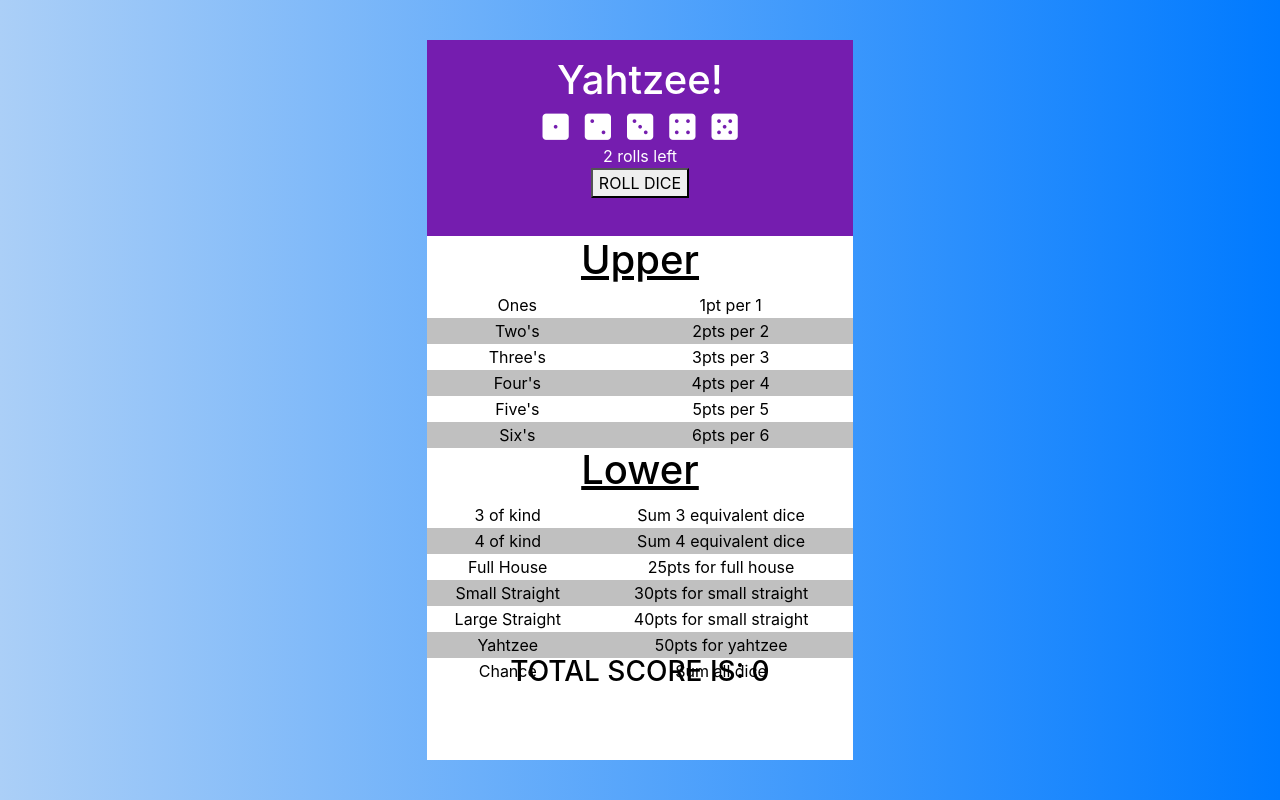
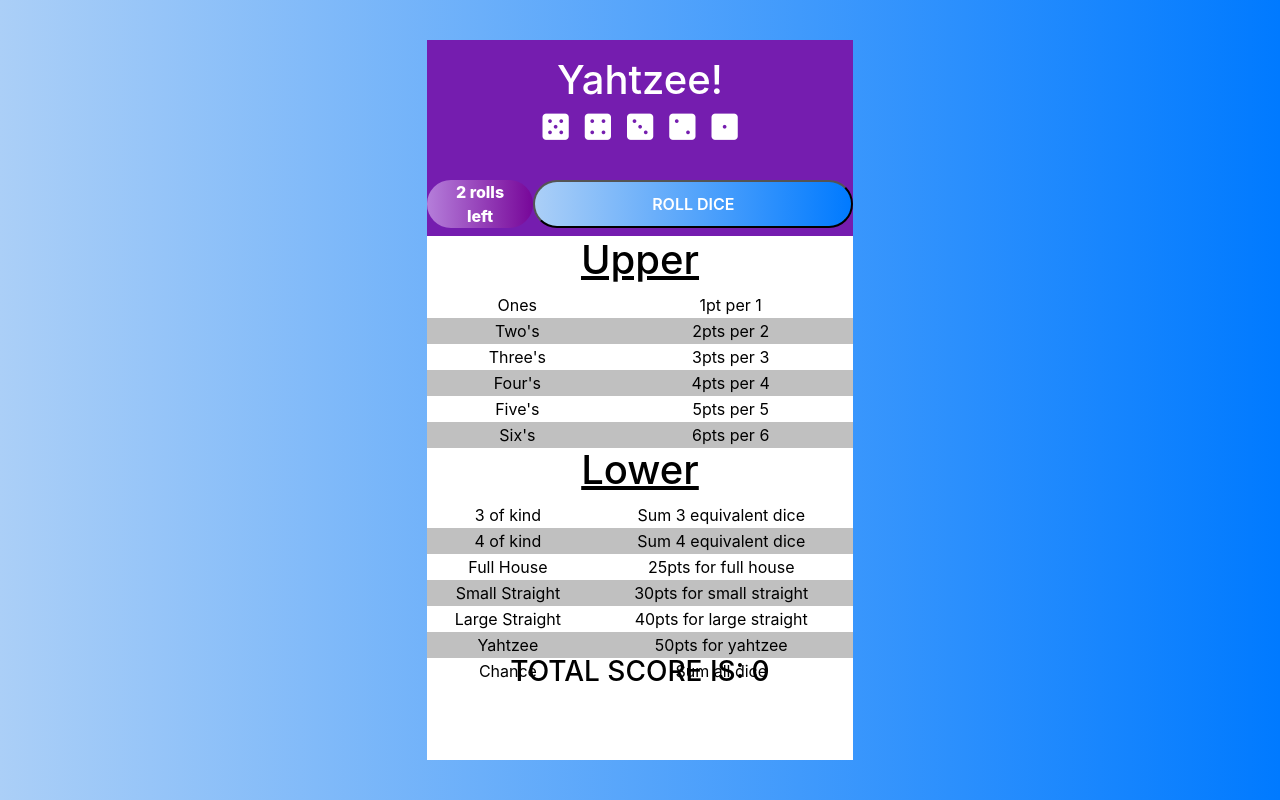
Before and after one commit to aji1414/Yahtzee, a React (Create React App) app: page / in a window 1280 px wide. Built offline with nearby package versions, Linux system fonts and the light colour scheme.

Commit message:
completed all rules logic functions and some more styling

```diff
--- a/src/Components/Board/Board.component.jsx
+++ b/src/Components/Board/Board.component.jsx
@@ -7,9 +7,8 @@
 class Board extends Component{
 
     state={
-        dice:[[1, true],[2, true],[3, true],[4, true],[5, true]],
-        rollsLeft: 2,
-        totalScore:0
+        dice:[[5, true],[4, true],[3, true],[2, true],[1, true]],
+        rollsLeft: 2
     }
 
     diceClick = (diceNo) => {
@@ -21,10 +20,13 @@
         });
     }
 
-    rollDice = () =>{
-        // alert user if no more rolls left
-        if(this.state.rollsLeft === 0) return alert("No Rolls Left, pick a scoring!")
+    resetRolls = () => {
+        this.resetDice();
+        this.setState({rollsLeft: 2});
 
+    }
+
+    resetDice = () => {
         // define empty array for new dice numbers and push random numbers in
         let newDiceNumbers = [];
         for (var i = 0; i < 5; i++) {newDiceNumbers.push(this.randomNumber())};
@@ -38,7 +40,13 @@
                 else return stateDice;
             })
         })
+    }
 
+    rollDice = () =>{
+        // alert user if no more rolls left
+        if(this.state.rollsLeft === 0) return alert("No Rolls Left, pick a scoring!")
+
+        this.resetDice();
     }
 
     randomNumber = () => {
@@ -53,7 +61,7 @@
                 rollDice={this.rollDice}
                 dice={this.state.dice}
                 rollsLeft={this.state.rollsLeft}/>
-                <Rules totalScore={this.state.totalScore}/>
+                <Rules resetRolls={this.resetRolls} dice={this.state.dice}/>
             </div>
         )
     }
--- a/src/Components/Dice/Dice.component.jsx
+++ b/src/Components/Dice/Dice.component.jsx
@@ -20,9 +20,9 @@
                 ))}
             </div>
 
-            <div className="game-buttons mb-2">
-                <div className="rolls-left">{rollsLeft} rolls left</div>
-                <button onClick={() => rollDice()} className="roll-dice">ROLL DICE</button>
+            <div className="game-buttons mb-2 d-flex justify-content-around">
+                <div className="rolls-left col-3">{rollsLeft} rolls left</div>
+                <button onClick={() => rollDice()} className="roll-dice col-9">ROLL DICE</button>
             </div>
 
         </div>
--- a/src/Components/Dice/Dice.styles.scss
+++ b/src/Components/Dice/Dice.styles.scss
@@ -1,12 +1,34 @@
 .dice{
     background:rgb(117, 29, 175);
     height: 30%;
+    position: relative;
 }
 
-.roll-dice{
 
-    &:focus{
-        outline: none;
+
+.game-buttons{
+    position: absolute;
+    bottom: 0;
+    width: 100%;
+
+    .rolls-left{
+        background: linear-gradient(to right, rgb(181, 126, 218) , rgb(119, 7, 153));
+        color:white;
+        font-weight: 800;
+        border-radius: 55px
     }
 
+    .roll-dice{
+        cursor: pointer;
+        background: linear-gradient(to right, rgb(171, 207, 247) , rgb(0, 122, 255));
+        border-radius: 25px;
+        font-weight: 600;
+        color:white;
+
+
+        &:focus{
+            outline: none;
+        }
+
+    }
 }
--- a/src/Components/Rules/Rules.component.jsx
+++ b/src/Components/Rules/Rules.component.jsx
@@ -1,38 +1,82 @@
-import React from "react";
+import React, {Component} from "react";
 import "./Rules.styles.scss";
+import {handleUpper, handleXOfKind, handleFullHouse, handleStraight, handleChance} from "./Rules.js";
 
-function Rules({totalScore}){
-    return(
-        <div className="rules d-flex flex-column ">
+class Rules extends Component{
+    state={
+        totalScore: 0
+    }
+
+    newScore = (score) => {
+        this.setState({totalScore: this.state.totalScore + score,}, () => {
+            this.props.resetRolls();
+        })
+    }
+
+    upper = (diceArray, diceNumber) => {
+        let score = handleUpper(diceArray, diceNumber);
+        this.newScore(score);
+    };
+
+    xOfKind = (diceArray, kindType) => {
+        let score = handleXOfKind(diceArray, kindType);
+        this.newScore(score);
+    };
+
+    fullHouse = (diceArray) => {
+        let score = handleFullHouse(diceArray);
+        this.newScore(score);
+    }
+
+    straight = (diceArray, straightType) => {
+        let score = handleStraight(diceArray, straightType);
+        this.newScore(score);
+    }
+
+    chance = (diceArray) => {
+        let score = handleChance(diceArray);
+        this.newScore(score);
+    }
+
+    render(){
+        const {dice} = this.props;
+
+        return(
+            <div className="rules d-flex flex-column ">
             <div className="upper-rules">
                 <h1 className="title-rules">Upper</h1>
                 <table>
-                    <tr><td>Ones</td><td>1pt per 1</td></tr>
-                    <tr><td>Two's</td><td>2pts per 2</td></tr>
-                    <tr><td>Three's</td><td>3pts per 3</td></tr>
-                    <tr><td>Four's</td><td>4pts per 4</td></tr>
-                    <tr><td>Five's</td><td>5pts per 5</td></tr>
-                    <tr><td>Six's</td><td>6pts per 6</td></tr>
+                    <tbody>
+                        <tr onClick={() => this.upper(dice, 1)}><td>Ones</td><td>1pt per 1</td></tr>
+                        <tr onClick={() => this.upper(dice, 2)}><td>Two's</td><td>2pts per 2</td></tr>
+                        <tr onClick={() => this.upper(dice, 3)}><td>Three's</td><td>3pts per 3</td></tr>
+                        <tr onClick={() => this.upper(dice, 4)}><td>Four's</td><td>4pts per 4</td></tr>
+                        <tr onClick={() => this.upper(dice, 5)}><td>Five's</td><td>5pts per 5</td></tr>
+                        <tr onClick={() => this.upper(dice, 6)}><td>Six's</td><td>6pts per 6</td></tr>
+                    </tbody>
                 </table>
             </div>
 
             <div className="lower-rules">
                 <h1 className="title-rules">Lower</h1>
                 <table>
-                    <tr><td>3 of kind</td><td>Sum 3 equivalent dice </td></tr>
-                    <tr><td>4 of kind</td><td>Sum 4 equivalent dice</td></tr>
-                    <tr><td>Full House</td><td>25pts for full house</td></tr>
-                    <tr><td>Small Straight</td><td>30pts for small straight</td></tr>
-                    <tr><td>Large Straight</td><td>40pts for small straight</td></tr>
-                    <tr><td>Yahtzee</td><td>50pts for yahtzee</td></tr>
-                    <tr><td>Chance</td><td>Sum all dice</td></tr>
+                    <tbody>
+                        <tr onClick={() => this.xOfKind(dice, 3)}><td>3 of kind</td><td>Sum 3 equivalent dice </td></tr>
+                        <tr onClick={() => this.xOfKind(dice, 4)}><td>4 of kind</td><td>Sum 4 equivalent dice</td></tr>
+                        <tr onClick={() => this.fullHouse(dice)}><td>Full House</td><td>25pts for full house</td></tr>
+                        <tr onClick={() => this.straight(dice, 4)}><td>Small Straight</td><td>30pts for small straight</td></tr>
+                        <tr onClick={() => this.straight(dice, 5)}><td>Large Straight</td><td>40pts for large straight</td></tr>
+                        <tr onClick={() => this.xOfKind(dice, 5)}><td>Yahtzee</td><td>50pts for yahtzee</td></tr>
+                        <tr onClick={() => this.chance(dice)}><td>Chance</td><td>Sum all dice</td></tr>
+                    </tbody>
                 </table>
             </div>
 
+            <h3 className="total-score">TOTAL SCORE IS: {this.state.totalScore} </h3>
+        </div>
+        )
+    }
 
-    <h3 className="total-score">TOTAL SCORE IS: {totalScore}</h3>
-        </div>
-    )
 };
 
 export default Rules;
--- /dev/null
+++ b/src/Components/Rules/Rules.js
@@ -0,0 +1,68 @@
+export const handleUpper = (diceArray, diceNumber) => {
+    let total = 0;
+
+    for (var i = 0; i < diceArray.length; i++){
+        if(diceArray[i][0] === diceNumber){
+            total += diceNumber;
+        }
+    }
+
+    return total;
+};
+
+export const handleXOfKind = (diceArray, kindType) => {
+    let counter = {};
+    let winner = 0;
+
+    diceArray.forEach(element => {
+        let currentDiceNo = element[0];
+        if (counter[currentDiceNo]){
+            counter[currentDiceNo] ++;
+            if(counter[currentDiceNo] === kindType){
+                winner = currentDiceNo;
+            }
+        }
+        else{counter[currentDiceNo] = 1;}
+    });
+
+    if (winner !== 0){
+        return winner * kindType;
+    }
+    return 0;
+};
+
+export const handleFullHouse = (diceArray) => {
+    let counter = {};
+    let winner = true;
+    diceArray.forEach(element => {
+        let currentDiceNo = element[0];
+        if(counter[currentDiceNo]){winner = false;}
+        else{counter[currentDiceNo] = 1;}
+    })
+    if(winner === true) return 25;
+}
+
+export const handleStraight = (diceArray, straightType) => {
+    diceArray.sort();
+    let streak = 1;
+
+    for(var i = 1; i < diceArray.length; i++){
+        if(diceArray[i][0] === diceArray[i - 1][0] + 1){
+            streak ++;
+            if(streak === straightType){
+                if(straightType === 4) return 30;
+                else if(straightType === 5) return 40;
+            }
+        }
+        else{streak = 0}
+    }
+    return 0;
+}
+
+export const handleChance = (diceArray) => {
+    let total = 0;
+    diceArray.forEach(element => {
+        total += element[0];
+    })
+    return total;
+}
--- a/src/Components/Rules/Rules.styles.scss
+++ b/src/Components/Rules/Rules.styles.scss
@@ -17,9 +17,11 @@
 
     tr:nth-child(even){
         background: rgba(173, 172, 172, 0.76);
+        cursor: pointer;
     }
 
     tr:nth-child(odd){
         background: white;
+        cursor: pointer;
     }
 }
```
